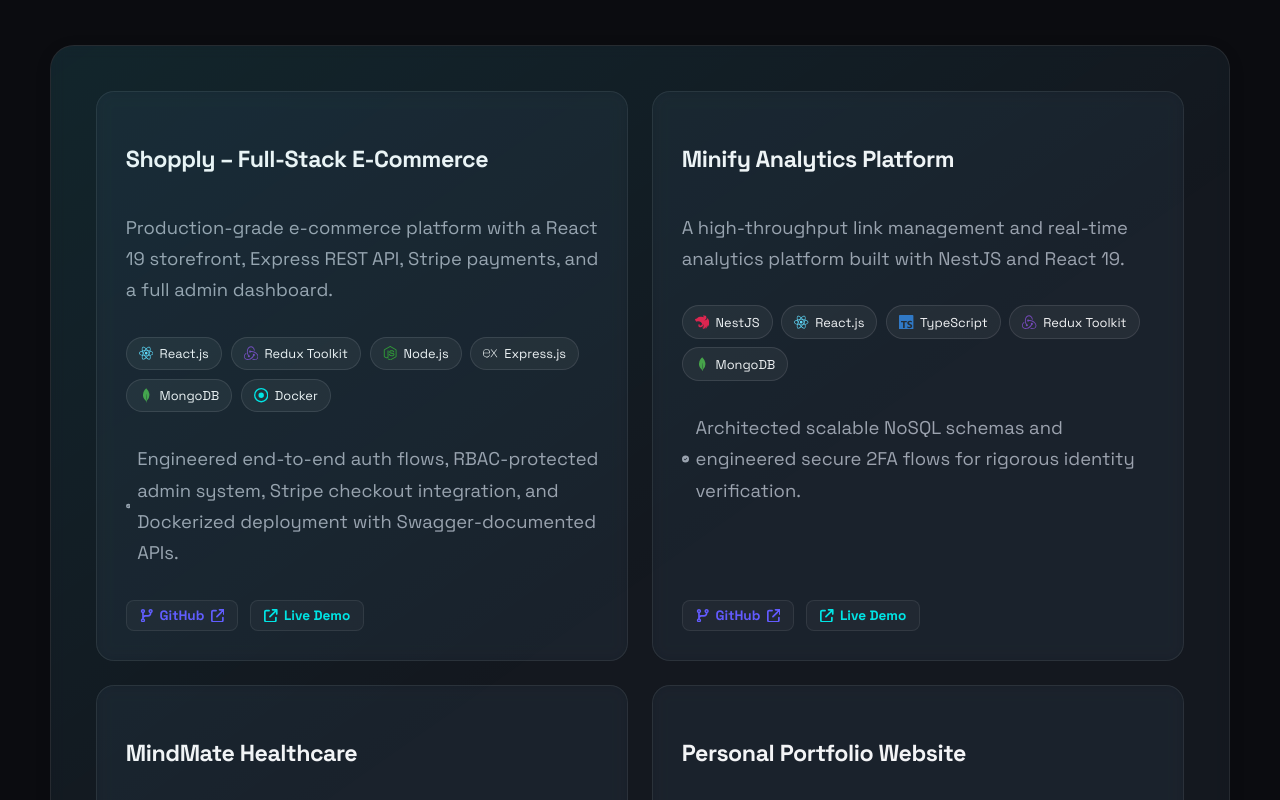
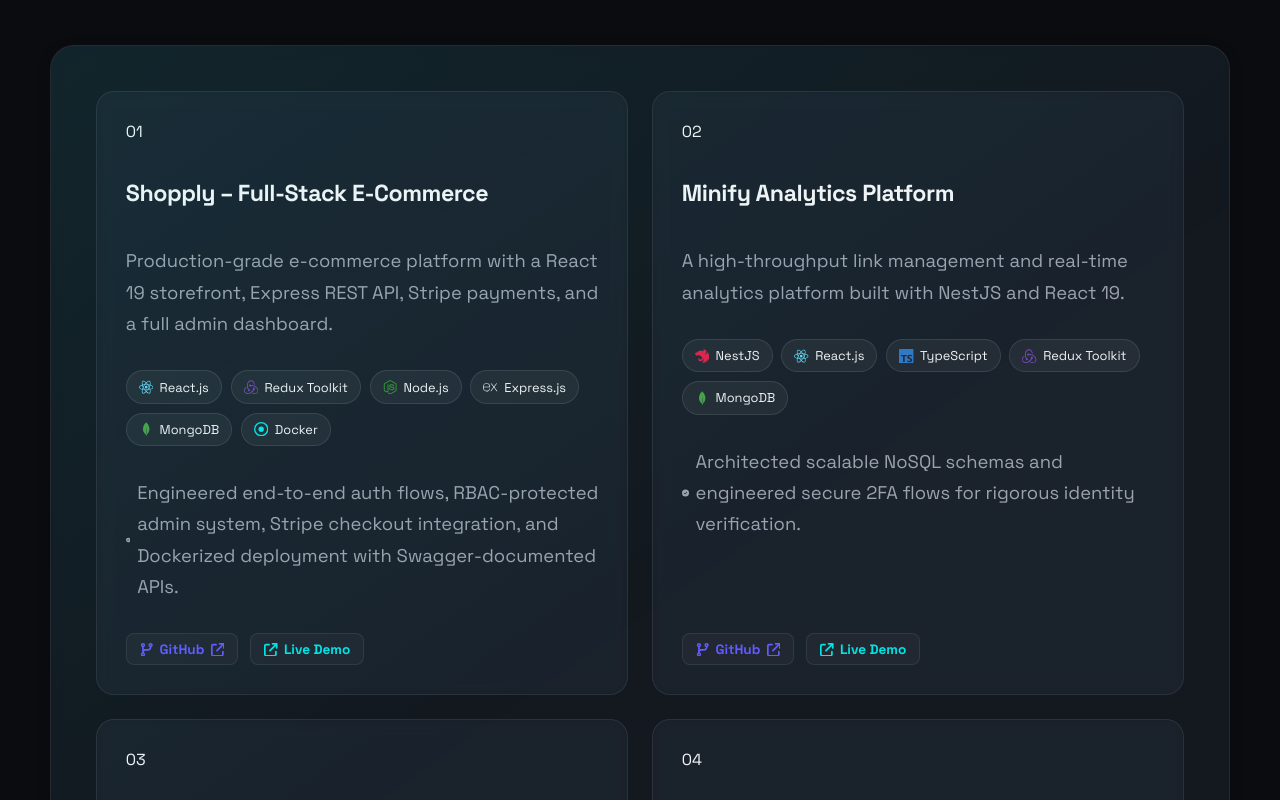
Before and after one commit to Mahmoud142/Mahmoud-Abdellah, a React (Vite) app: page / in a window 1280 px wide. Shown: the part 3700-4500 px from the top of the page. Built offline with nearby package versions, Linux system fonts and the light colour scheme.

Commit message:
feat(ui): add project numbering and enhance link structures

```diff
--- a/src/components/ProjectCard/ProjectCard.tsx
+++ b/src/components/ProjectCard/ProjectCard.tsx
@@ -12,13 +12,17 @@
 
 interface ProjectCardProps {
     project: Project;
+    index: number;
     getSkillIcon: (skill: string) => IconType;
     getSkillColor: (skill: string) => string;
 }
 
-export function ProjectCard({ project, getSkillIcon, getSkillColor }: ProjectCardProps) {
+export function ProjectCard({ project, index, getSkillIcon, getSkillColor }: ProjectCardProps) {
     return (
         <article className="project-card reveal">
+            {/* Project number */}
+            <span className="project-index">{String(index).padStart(2, '0')}</span>
+
             <h3>{project.title}</h3>
             <p>{project.summary}</p>
             <div className="tag-cloud compact">
--- a/src/components/Projects/Projects.tsx
+++ b/src/components/Projects/Projects.tsx
@@ -11,10 +11,11 @@
             <SectionHeading title="Projects" icon={<FaRocket />} />
             <section className="panel">
                 <div className="projects-grid stagger-container">
-                    {portfolioData.projects.map((project) => (
+                    {portfolioData.projects.map((project, i) => (
                         <ProjectCard
                             key={project.title}
                             project={project as any}
+                            index={i + 1}
                             getSkillIcon={getSkillIcon}
                             getSkillColor={getSkillColor}
                         />
```
